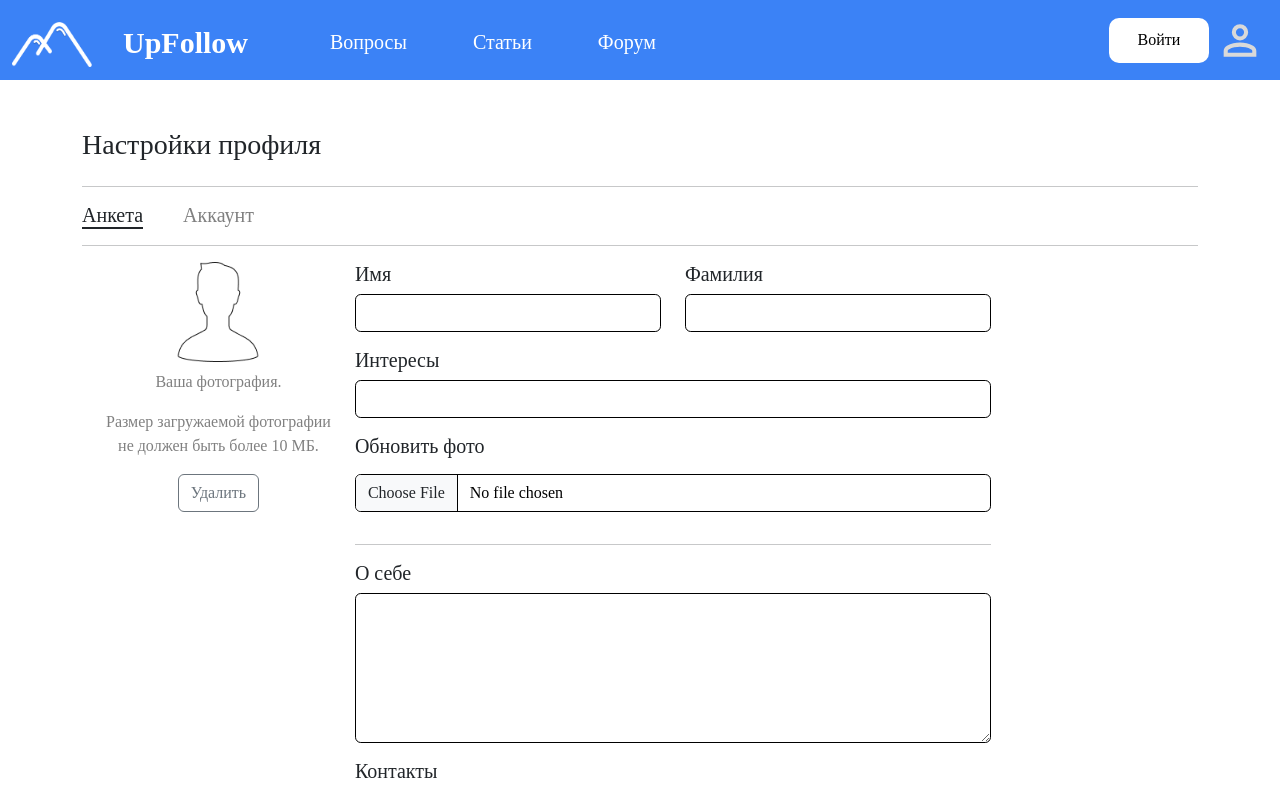
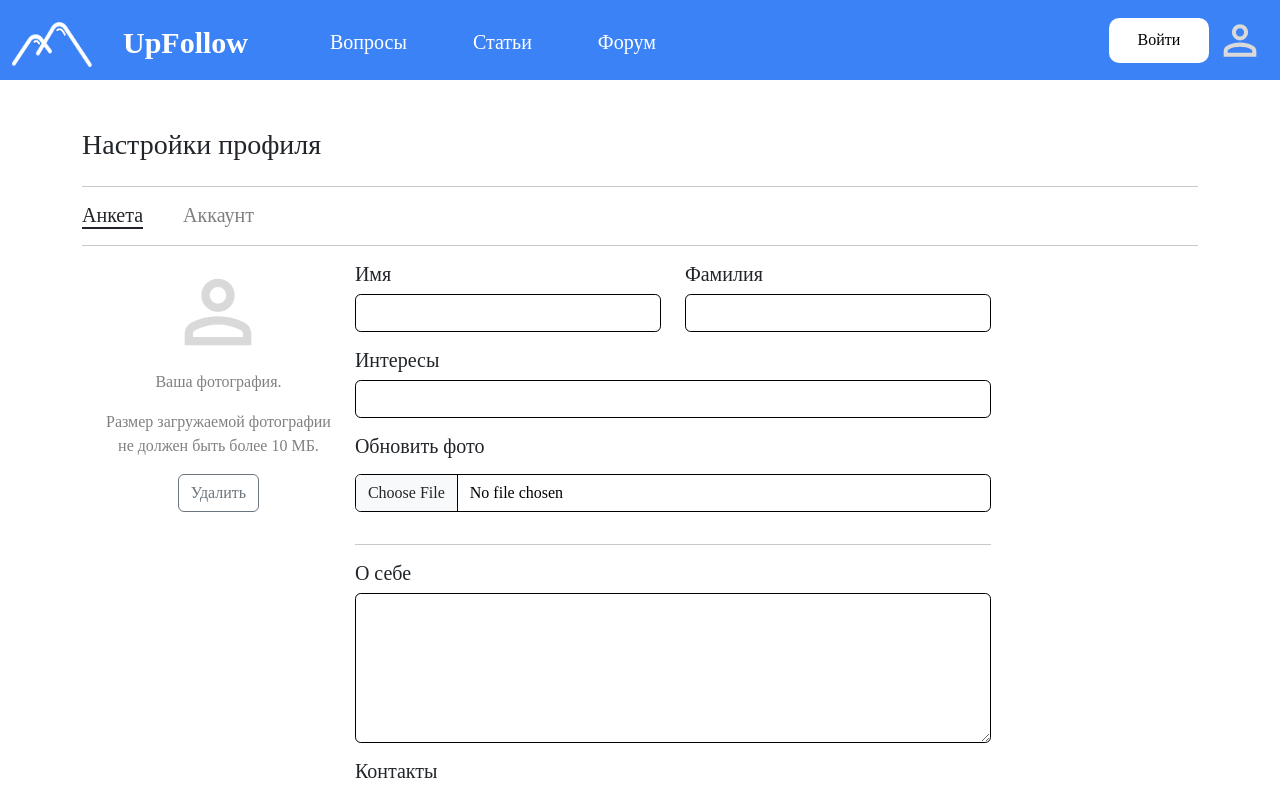
Before and after one commit to OverflowProjectMSP/final, a Vue app in the folder client/: page /ProfileSettings in a window 1280 px wide. Shown: the top 789 px of the page. Built offline with nearby package versions, Linux system fonts and the light colour scheme; no server answers; a web font is replaced by a local one.

Commit message:
Правки

```diff
--- a/client/src/components/Profile/Profile.vue
+++ b/client/src/components/Profile/Profile.vue
@@ -107,8 +107,7 @@ export default {
                 <p v-if="this.user.name == ''"><img src="../../assets/Profile/User.svg" alt="">Привет, я {{ user.name }}
                 </p>
                 <p v-else><img src="../../assets/Profile/User.svg" alt="">Привет, я {{ user.name }}</p>
-                <p v-if="asd"><img src="../../assets/Profile/SVGRepo_iconCarrier.svg" alt="">Я интересуюсь {{ user.lang
-                    }}</p>
+                <p v-if="asd"><img src="../../assets/Profile/SVGRepo_iconCarrier.svg" alt="">Я интересуюсь {{ user.lang }}</p>
                 <p><img src="../../assets/Profile/Frame.svg"><span class="fw-bold">Как со мной связаться?</span></p>
                 <ul class="fs-5">
                     <li v-if="user.email">Моя почта: {{ user.email }}</li>
@@ -118,9 +117,9 @@ export default {
                     <li v-if="user.facebook">Мой facebook: {{ user.facebook }}</li>
                 </ul>
                 <p class="fs-5"><img src="../../assets/Profile/ArrowDown.svg" alt="">{{ user.about }}</p>
-                <p><span class="fw-bold">Мои интересы: </span></p>
-                <ul class="fs-5 interes">
-                    <li class="interes" v-if="user.interestings">{{ user.interestings }}</li>
+                <p v-if="this.user.about"><span class="fw-bold">Мои интересы: </span></p>
+                <ul class="fs-5 interes"  v-if="this.user.interestings">
+                    <li class="interes">{{ user.interestings }}</li>
                 </ul>
             </div>
         </div>
--- a/client/src/components/Profile/SettingsProfile.vue
+++ b/client/src/components/Profile/SettingsProfile.vue
@@ -20,7 +20,7 @@ export default {
                 github: ``,
                 avatar: ``,
             },
-            defaultAvatar: `src/assets/Profile/profileDefaultImg.png`,
+            defaultAvatar: `src/assets/Header/AvatarDef.svg`,
             id: ''
         }
     },
@@ -85,8 +85,8 @@ export default {
             <div class="image-block">
                 <div class="d-flex flex-column justify-content-center">
                     <div style="text-align: center;">
-                        <img :src="defaultAvatar" class="mb-2" alt="Фото профиля"
-                            style="height: 100px;">
+                        <img v-if="this.form.avatar == ``" :src="defaultAvatar" class="mb-2" alt="Фото профиля" style="height: 100px;">
+                        <img v-else :src="form.avatar" class="mb-2" alt="Фото профиля" style="height: 100px;">
                         <p style="color: gray;">Ваша фотография.</p>
                         <p style="color: gray;">Размер загружаемой фотографии <br> не должен быть более 10 МБ.</p>
                         <!-- <button class="btn btn-outline-primary" style="margin-right: 10px;"
```
